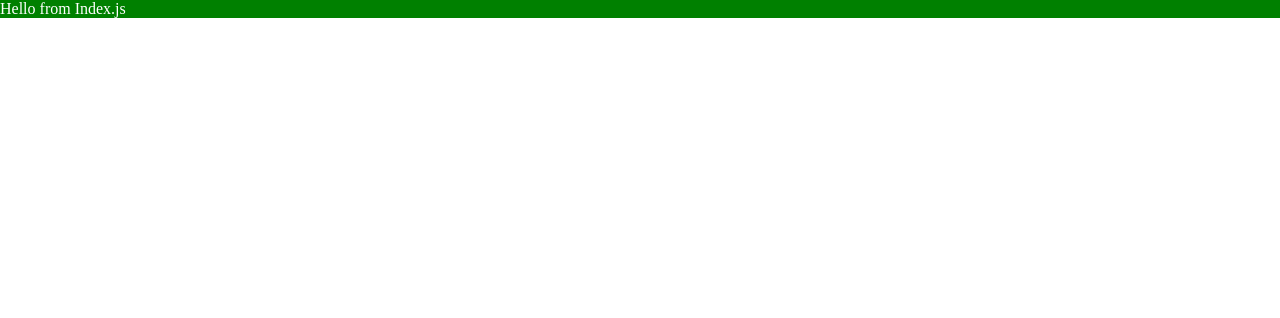
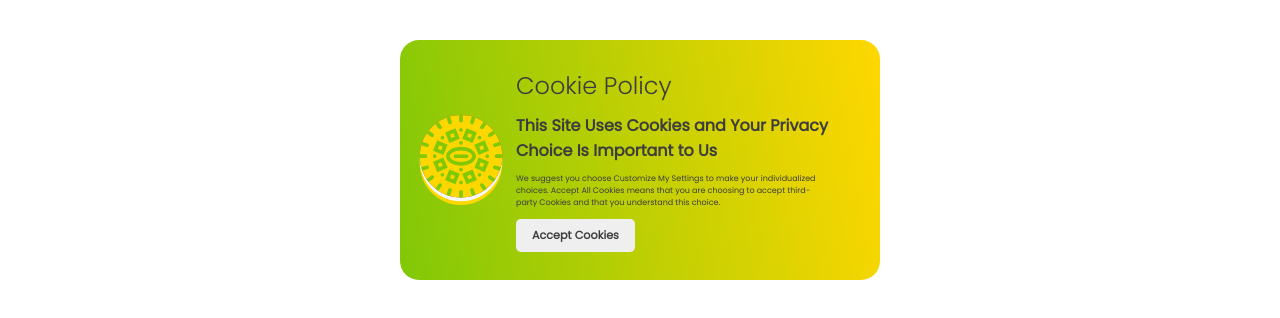
Before and after one commit to michaelpaulcuccia/gsap_animations, a Next.js app in the folder client/: page / in a window 1280 px wide. Shown: the top 318 px of the page. Built offline with nearby package versions, Linux system fonts and the light colour scheme.

Commit message:
onload animations working! cannot use ref() with next/image, use a className

```diff
--- a/client/next.config.js
+++ b/client/next.config.js
@@ -1,3 +1,3 @@
 module.exports = {
   reactStrictMode: true,
-}
+};
--- a/client/pages/index.js
+++ b/client/pages/index.js
@@ -1,23 +1,65 @@
-import React, { useEffect, useRef } from "react";
-import { gsap } from "gsap";
+import React, { useRef, useEffect } from "react";
+import Image from "next/image";
 import Head from "next/head";
-import styles from "@/styles/Home.module.css";
+import { gsap } from "gsap/dist/gsap";
+import styles from "@/styles/Cookie.module.css";
+import goldenOreo from "../public/images/goldenOreo.svg";
 
 export default function Home() {
-  const mainRef = useRef();
+  console.log(goldenOreo);
+
+  const tlOne = gsap.timeline({
+    defaults: {
+      duration: 0.75,
+      ease: "power1.out",
+    },
+  });
+
+  const cookieContainer = useRef();
+  const cookie = useRef();
+  const text = useRef();
+  const button = useRef();
 
   useEffect(() => {
-    gsap.fromTo(
-      mainRef.current,
+    //ENTRANCE ANIMATIONS
+    tlOne.from(
+      cookieContainer.current,
       {
+        scale: 0,
+      },
+      {
+        scale: 1,
+      }
+    );
+
+    tlOne.fromTo(
+      ".cookie",
+      {
+        opacity: 0,
+        x: -50,
+        rotation: "-45deg",
+      },
+      {
+        opacity: 1,
+        x: 0,
+        rotation: "0deg",
+      }
+    );
+
+    tlOne.fromTo(
+      text.current,
+      {
+        x: 30,
         opacity: 0,
       },
       {
+        x: 0,
         opacity: 1,
-        duration: 1,
-      }
+      },
+      //syncs with previous animation
+      "<"
     );
-  });
+  }, []);
 
   return (
     <div>
@@ -26,8 +68,27 @@ export default function Home() {
         <meta name="description" content="Generated by create next app" />
         <link rel="icon" href="/favicon.ico" />
       </Head>
-      <div className={styles.main} ref={mainRef}>
-        Hello from Index.js
+      <div className={styles.cookiecontainer} ref={cookieContainer}>
+        <Image src={goldenOreo} width={90} height={90} className="cookie" />
+
+        <div className={styles.text} ref={text}>
+          <h2 className={styles.cookietitle}>Cookie Policy</h2>
+
+          <p className={styles.cookiesubtitle}>
+            This Site Uses Cookies and Your Privacy Choice Is Important to Us
+          </p>
+
+          <p className={styles.legal}>
+            We suggest you choose Customize My Settings to make your
+            individualized choices. Accept All Cookies means that you are
+            choosing to accept third-party Cookies and that you understand this
+            choice.
+          </p>
+
+          <button className={styles.buttonClass} ref={button}>
+            Accept Cookies
+          </button>
+        </div>
       </div>
     </div>
   );
--- /dev/null
+++ b/client/styles/Cookie.module.css
@@ -0,0 +1,57 @@
+.cookiecontainer {
+  background: linear-gradient(260deg, #ffd700 0, #81c807 100%);
+  color: #3d3d3d;
+  position: absolute;
+  top: 20%;
+  left: 50%;
+  transform: translate(-50%, -50%);
+  display: flex;
+  align-items: center;
+  width: 30rem;
+  height: 15rem;
+  border-radius: 1.2rem;
+  padding: 1rem;
+  font-family: "Poppins", sans-serif;
+  /* added for animations*/
+  overflow: hidden;
+}
+
+/* .cookie {
+  height: 90px;
+  width: 90px;
+} */
+
+.text {
+  width: 70%;
+  margin-left: 10px;
+  display: flex;
+  flex-direction: column;
+  align-items: flex-start;
+}
+
+.cookietitle {
+  font-size: 24px;
+  font-weight: lighter;
+  padding-bottom: 10px;
+}
+
+.cookiesubtitle {
+  font-weight: bold;
+  font-size: 16px;
+  padding-bottom: 10px;
+}
+
+.legal {
+  font-size: 8px;
+  padding-bottom: 10px;
+}
+
+.buttonClass {
+  border-style: none;
+  padding: 0.5rem 1rem;
+  color: #3d3d3d;
+  font-family: "Poppins", sans-serif;
+  font-weight: bold;
+  font-size: 0.7rem;
+  border-radius: 0.3rem;
+}
--- a/client/styles/globals.css
+++ b/client/styles/globals.css
@@ -1,14 +1,7 @@
-html,
-body {
-  padding: 0;
-  margin: 0;
-}
-
-a {
-  color: inherit;
-  text-decoration: none;
-}
+@import url("https://fonts.googleapis.com/css2?family=Poppins:wght@300;400&display=swap");
 
 * {
   box-sizing: border-box;
+  margin: 0;
+  padding: 0;
 }
```
Also changed, not shown: client/public/images/goldenOreo.svg (added).
